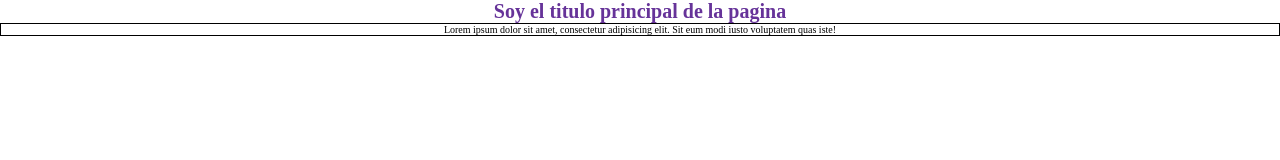
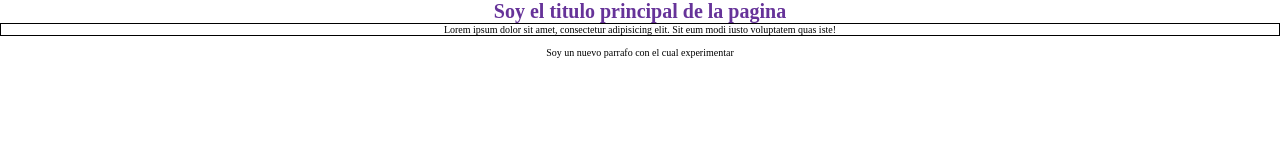
Before and after one commit to SaitoM17/proyecto1, a plain HTML site: page index.html in a window 1280 px wide. Drawn offline with Linux system fonts and the light colour scheme.

Commit message:
agregamos mas contenido

```diff
--- a/estilos.css
+++ b/estilos.css
@@ -26,3 +26,9 @@ header{
     justify-content: center;
     align-items: center;
 }
+
+.new_p{
+    display: flex;
+    text-align: center;
+    justify-content: center;
+}
--- a/index.html
+++ b/index.html
@@ -17,5 +17,7 @@
         iusto voluptatem quas iste!
       </p>
     </main>
+    <br>
+      <p class="new_p">Soy un nuevo parrafo con el cual experimentar</p>
   </body>
 </html>
```
